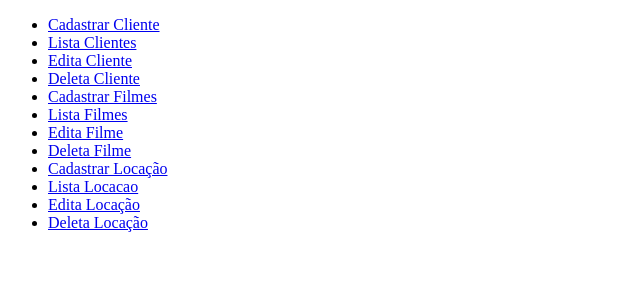
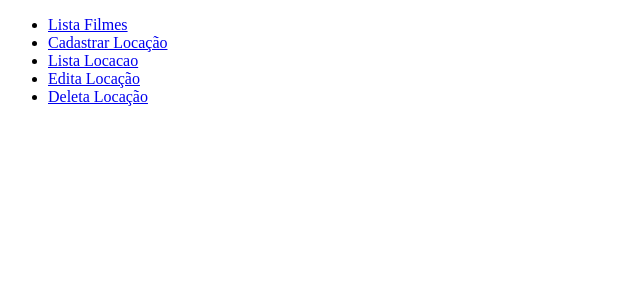
Before and after one commit to MariaEduardaLeal/Locadora-de-Filmes, a PHP site: page /principal.php in a window 1280 px wide. Shown: the top 300 px of the page, without its empty margins (0-640 px from the left). Run offline with PHP 8.4, Linux system fonts and the light colour scheme; the visitor is signed in with stand-in values (Sample User, id 1).

Commit message:
tipo_usuario na pagina principal

```diff
--- a/principal.php
+++ b/principal.php
@@ -3,6 +3,14 @@ session_start(); // inicia a sessão
 include('conexao.php');
 
 $login = $_SESSION['login'];
+
+//obtendo o tipo de usuário do banco de dados
+$select_tipo_usuario = "SELECT id_tipo_usuario FROM login";
+
+$query_tipo_usuario = mysqli_query($conexao, $select_tipo_usuario);
+$dado_tipo_usuario = mysqli_fetch_assoc($query_tipo_usuario);
+
+$id_tipo_usuario = $dado_tipo_usuario['id_tipo_usuario'];
 ?>
 
 <!DOCTYPE html>
@@ -14,14 +22,19 @@ $login = $_SESSION['login'];
 </head>
 <body>
     <ul>
-        <li><a href="cadastrar_cliente.php">Cadastrar Cliente</a></li>
-        <li><a href="lista_clientes.php">Lista Clientes</a></li>
-        <li><a href="edita_cliente.php">Edita Cliente</a></li>
-        <li><a href="deleta_cliente.php">Deleta Cliente</a></li>
-        <li><a href="cadastrar_filmes.php">Cadastrar Filmes</a></li>
+        <?php
+            if ($id_tipo_usuario == 1) {
+                echo '<li><a href="lista_clientes.php">Lista Clientes</a></li>';
+                echo '<li><a href="edita_cliente.php">Edita Cliente</a></li>';
+                echo '<li><a href="deleta_cliente.php">Deleta Cliente</a></li>';
+                echo '<li><a href="cadastrar_filmes.php">Cadastrar Filmes</a></li>';
+                echo '<li><a href="edita_filme.php">Edita Filme</a></li>';
+                echo '<li><a href="deleta_filme.php">Deleta Filme</a></li>';
+            }
+        ?>
+
         <li><a href="lista_filmes.php">Lista Filmes</a></li>
-        <li><a href="edita_filme.php">Edita Filme</a></li>
-        <li><a href="deleta_filme.php">Deleta Filme</a></li>
+
         <li><a href="cadastrar_locacao.php">Cadastrar Locação</a></li>
         <li><a href="lista_locacao.php">Lista Locacao</a></li>
         <li><a href="edita_locacao.php">Edita Locação</a></li>
```
